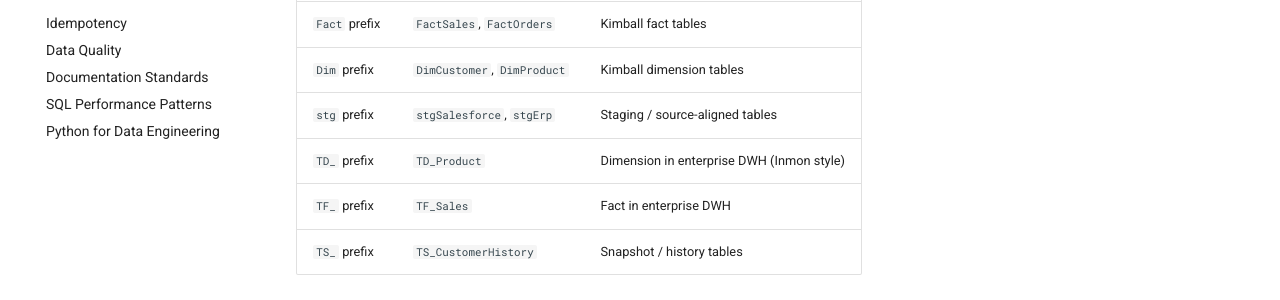
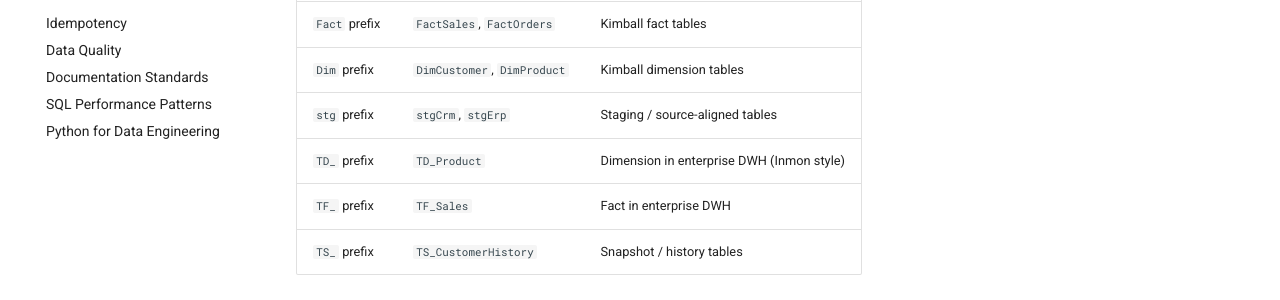
Before and after one commit to benesali/DataEngineeringKB, an MkDocs documentation site: the page built from docs/best-practices/naming-conventions.md, in a window 1280 px wide and 900 px high. Shown: the part 414-714 px from the top of the window. Built offline with MkDocs 1.6.1 and Material for MkDocs 9.7.7, drawn with Linux system fonts in a browser that asks for light colours.

Commit message:
Polish: stgSalesforce -> stgCrm (generic category name)

```diff
--- a/docs/best-practices/naming-conventions.md
+++ b/docs/best-practices/naming-conventions.md
@@ -8,7 +8,7 @@ Consistent naming makes a data platform navigable without documentation. Inconsi
 |---|---|---|
 | `Fact` prefix | `FactSales`, `FactOrders` | Kimball fact tables |
 | `Dim` prefix | `DimCustomer`, `DimProduct` | Kimball dimension tables |
-| `stg` prefix | `stgSalesforce`, `stgErp` | Staging / source-aligned tables |
+| `stg` prefix | `stgCrm`, `stgErp` | Staging / source-aligned tables |
 | `TD_` prefix | `TD_Product` | Dimension in enterprise DWH (Inmon style) |
 | `TF_` prefix | `TF_Sales` | Fact in enterprise DWH |
 | `TS_` prefix | `TS_CustomerHistory` | Snapshot / history tables |
```
